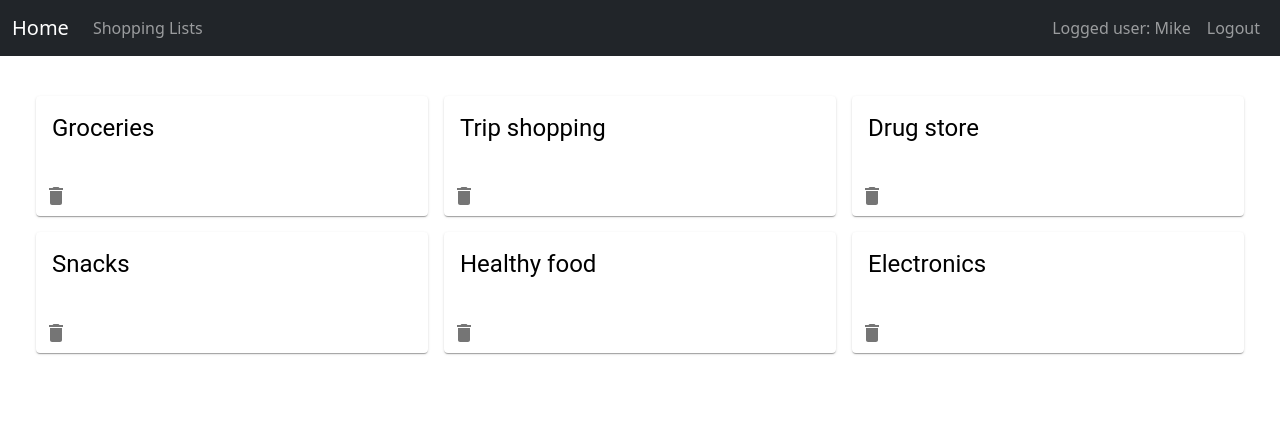
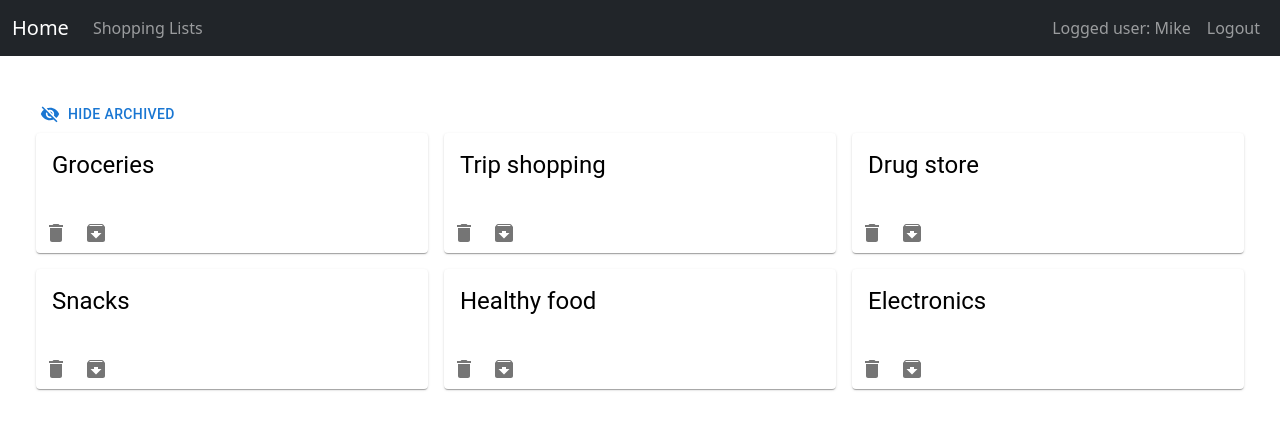
Before and after one commit to Schwable7/uuShoppingList-fe, a React (Create React App) app: page /shoppingList in a window 1280 px wide. Shown: the top 430 px of the page. Built offline with nearby package versions, Linux system fonts and the light colour scheme.

Commit message:
implement archive feature (WIP)

```diff
--- a/src/bricks/ShoppingListTile.jsx
+++ b/src/bricks/ShoppingListTile.jsx
@@ -1,11 +1,14 @@
 import React, { useState } from 'react';
 import { Card, CardActionArea, CardContent, Typography, IconButton, Dialog, DialogActions, DialogContent, DialogContentText, DialogTitle, Button } from '@mui/material';
 import DeleteIcon from '@mui/icons-material/Delete';
+import ArchiveIcon from '@mui/icons-material/Archive';
 import { Link } from "react-router-dom";
 
-function ShoppingListTile({ shoppingList, isOwner, onDelete }) {
+function ShoppingListTile({ shoppingList, isOwner, onDelete, onArchive, archived }) {
     const [openDialog, setOpenDialog] = useState(false);
-
+    const handleArchive = () => {
+        onArchive(shoppingList.id);
+    };
     const handleOpenDialog = () => {
         setOpenDialog(true);
     };
@@ -29,8 +32,8 @@ function ShoppingListTile({ shoppingList, isOwner, onDelete }) {
                             <Typography gutterBottom variant="h5" component="h2" style={{ color: 'black' }}>
                                 {shoppingList.title}
                             </Typography>
-                            <Typography variant="body2" color="textSecondary" component="p">
-                                {shoppingList.description}
+                            <Typography variant="body2" color="textSecondary" component="p" style={{ color: 'red' }}>
+                                {shoppingList.archived ? 'Archived' : ""}
                             </Typography>
                         </CardContent>
                         </Link>
@@ -39,6 +42,9 @@ function ShoppingListTile({ shoppingList, isOwner, onDelete }) {
                                 <DeleteIcon />
                             </IconButton>
                         )}
+                        <IconButton onClick={handleArchive} aria-label="archive">
+                            <ArchiveIcon />
+                        </IconButton>
                     </CardActionArea>
 
                 </Card>
--- a/src/data.js
+++ b/src/data.js
@@ -3,6 +3,7 @@ const shoppingLists = [
         id: 1,
         title: "Groceries",
         owner: {id: 1, name: "Mike"},
+        archived: false,
         members: [
             {id: 1, name: "Mike"},
             {id: 2, name: "Larry"},
@@ -21,6 +22,7 @@ const shoppingLists = [
         id: 2,
         title: "Trip shopping",
         owner: {id: 1, name: "Mike"},
+        archived: false,
         members: [
             {id: 2, name: "Larry"},
             {id: 1, name: "Mike"},
@@ -37,6 +39,7 @@ const shoppingLists = [
         id: 3,
         title: "Drug store",
         owner: {id: 1, name: "Mike"},
+        archived: false,
         members: [
             {id: 1, name: "Mike"},
             {id: 3, name: "John"},
@@ -51,6 +54,7 @@ const shoppingLists = [
         id: 4,
         title: "Snacks",
         owner: {id: 1, name: "Mike"},
+        archived: false,
         members: [
             {id: 1, name: "Mike"},
             {id: 4, name: "Kate"},
@@ -65,6 +69,7 @@ const shoppingLists = [
         id: 5,
         title: "Healthy food",
         owner: {id: 1, name: "Mike"},
+        archived: false,
         members: [
             {id: 1, name: "Mike"},
             {id: 2, name: "Larry"},
@@ -79,6 +84,7 @@ const shoppingLists = [
         id: 6,
         title: "Electronics",
         owner: {id: 1, name: "Mike"},
+        archived: false,
         members: [
             {id: 1, name: "Mike"},
             {id: 4, name: "Kate"},
--- a/src/routes/ShoppingListsView.jsx
+++ b/src/routes/ShoppingListsView.jsx
@@ -1,15 +1,36 @@
 import React, {useState} from 'react';
 import Grid from '@mui/material/Grid';
 import ShoppingListTile from '../bricks/ShoppingListTile';
-import { useAuth } from "../context/UserAuthContext";
+import {useAuth} from "../context/UserAuthContext";
+import {Button} from "@mui/material";
+import VisibilityOffIcon from '@mui/icons-material/VisibilityOff';
 
-function ShoppingListsView({ shoppingLists, onDeleteShoppingList }) {
+function ShoppingListsView({shoppingLists, onDeleteShoppingList}) {
     const [shopLists, setShopLists] = useState(shoppingLists);
-    const { currentUser } = useAuth();
+    const [showArchived, setShowArchived] = useState(true);
+    const {currentUser} = useAuth();
+
+    const handleArchive = (id) => {
+        const updatedShoppingLists = shopLists.map(list => {
+            if (list.id === id) {
+                return {
+                    ...list,
+                    archived: !list.archived,
+                };
+            }
+            return list;
+        });
+        setShopLists(updatedShoppingLists);
+    };
+
+    const toggleArchivedVisibility = () => {
+        setShowArchived(!showArchived);
+    };
 
     const visibleShoppingLists = currentUser ? shopLists.filter(shoppingList =>
-        shoppingList.members.some(member => member.id === currentUser.id)
+        shoppingList.members.some(member => member.id === currentUser.id) && (showArchived || !shoppingList.archived)
     ) : [];
+
 
     const handleDelete = (id) => {
         const updatedShoppingLists = shopLists.filter(shoppingList => shoppingList.id !== id);
@@ -21,6 +42,10 @@ function ShoppingListsView({ shoppingLists, onDeleteShoppingList }) {
     }
 
     return (
+        <>
+            <Button startIcon={<VisibilityOffIcon/>} onClick={toggleArchivedVisibility}>
+                {showArchived ? 'Hide' : 'Show'} Archived
+            </Button>
             <Grid container spacing={2}>
                 {visibleShoppingLists.length > 0 ? (
                     visibleShoppingLists.map((shoppingList) => (
@@ -29,6 +54,8 @@ function ShoppingListsView({ shoppingLists, onDeleteShoppingList }) {
                                 shoppingList={shoppingList}
                                 isOwner={shoppingList.owner.id === currentUser.id}
                                 onDelete={handleDelete}
+                                onArchive={handleArchive}
+                                archived={shoppingList.archived}
                             />
                         </Grid>
                     ))
@@ -36,6 +63,7 @@ function ShoppingListsView({ shoppingLists, onDeleteShoppingList }) {
                     <h2>You are not a member of any shopping lists.</h2>
                 )}
             </Grid>
+        </>
     );
 }
 
```
Lines whose indentation alone changed are shown as unchanged.
